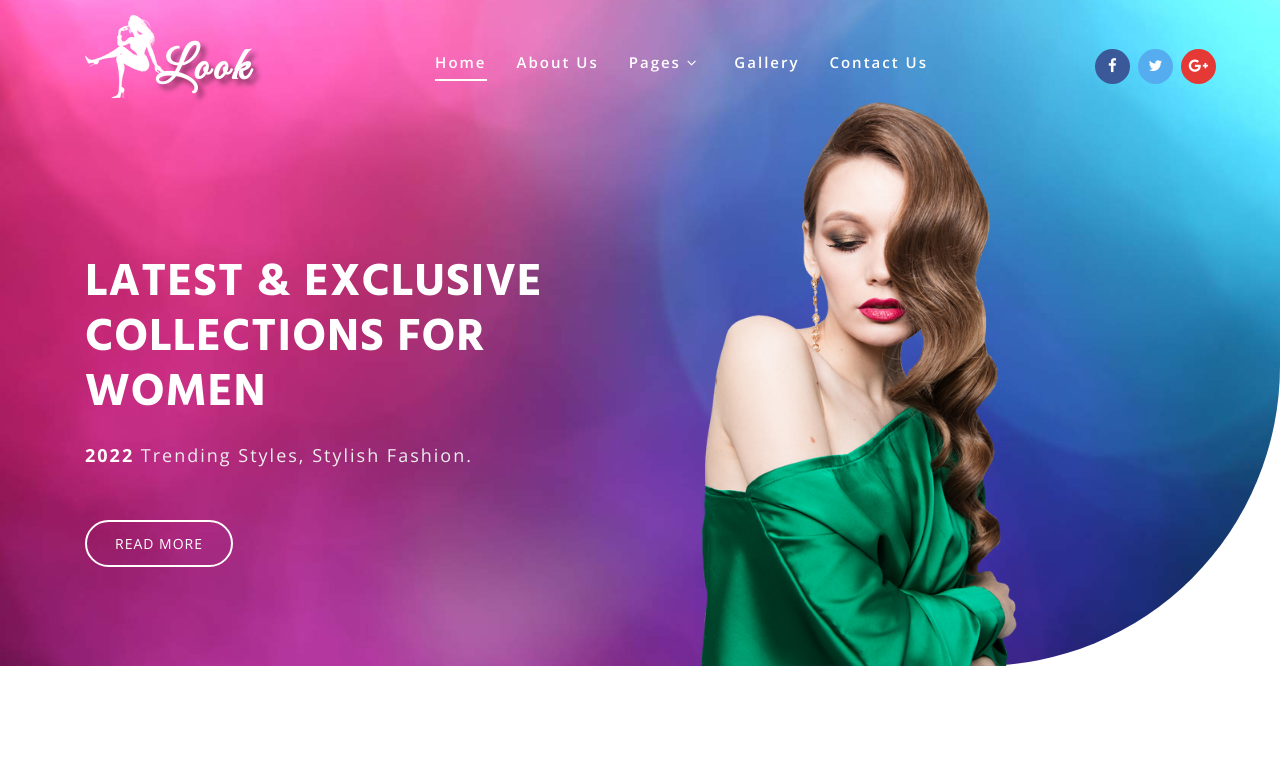
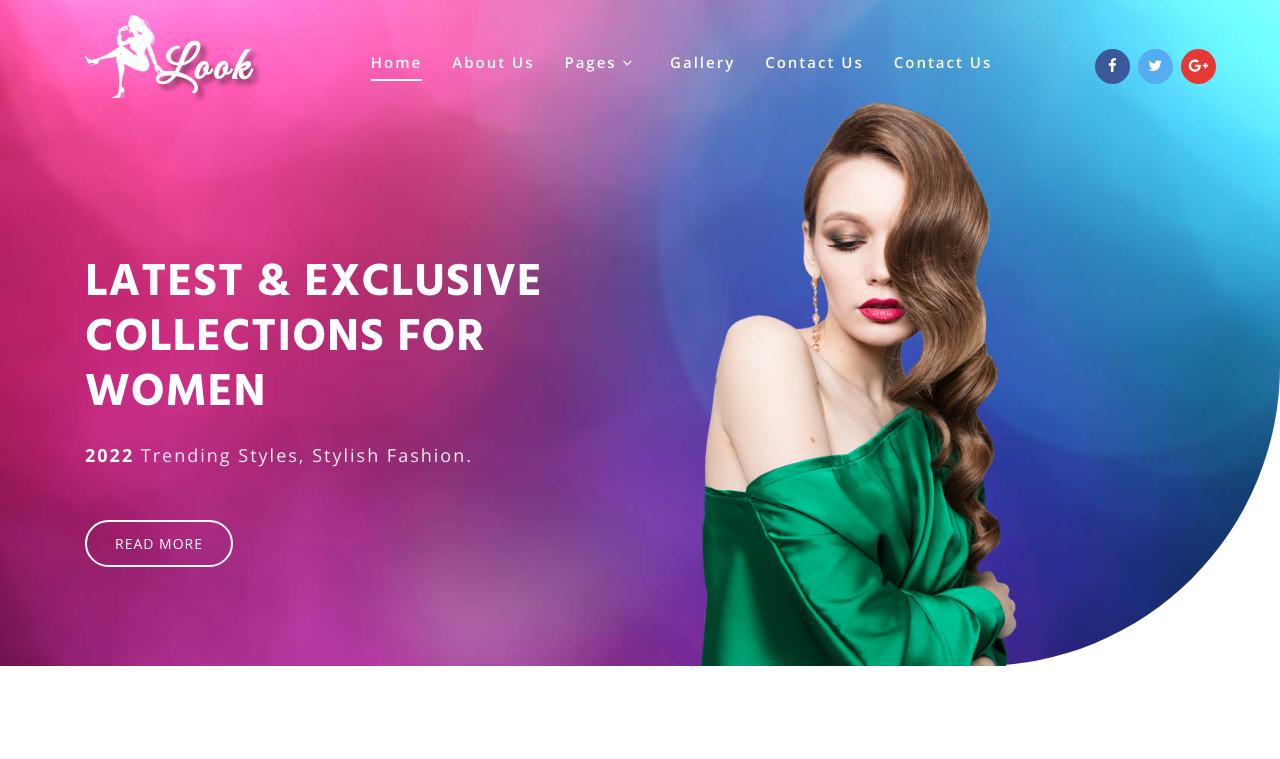
Before and after one commit to Karthiktanuku/projectk, a plain HTML site: page index.html in a window 1280 px wide. Shown: the top 759 px of the page. Drawn offline with nearby package versions, Linux system fonts and the light colour scheme.

Commit message:
Update index.html

```diff
--- a/index.html
+++ b/index.html
@@ -77,6 +77,7 @@
 						<li>
 							<a class="nav-link" href="contact.html">Contact Us</a>
 						</li>
+					                <a class="nav-link" href="healthbot .html">Contact Us</a>
 					</ul>
 					<div class="header-social-w3ls text-center mt-lg-0 mt-4">
 						<ul class="list-unstyled">
```
